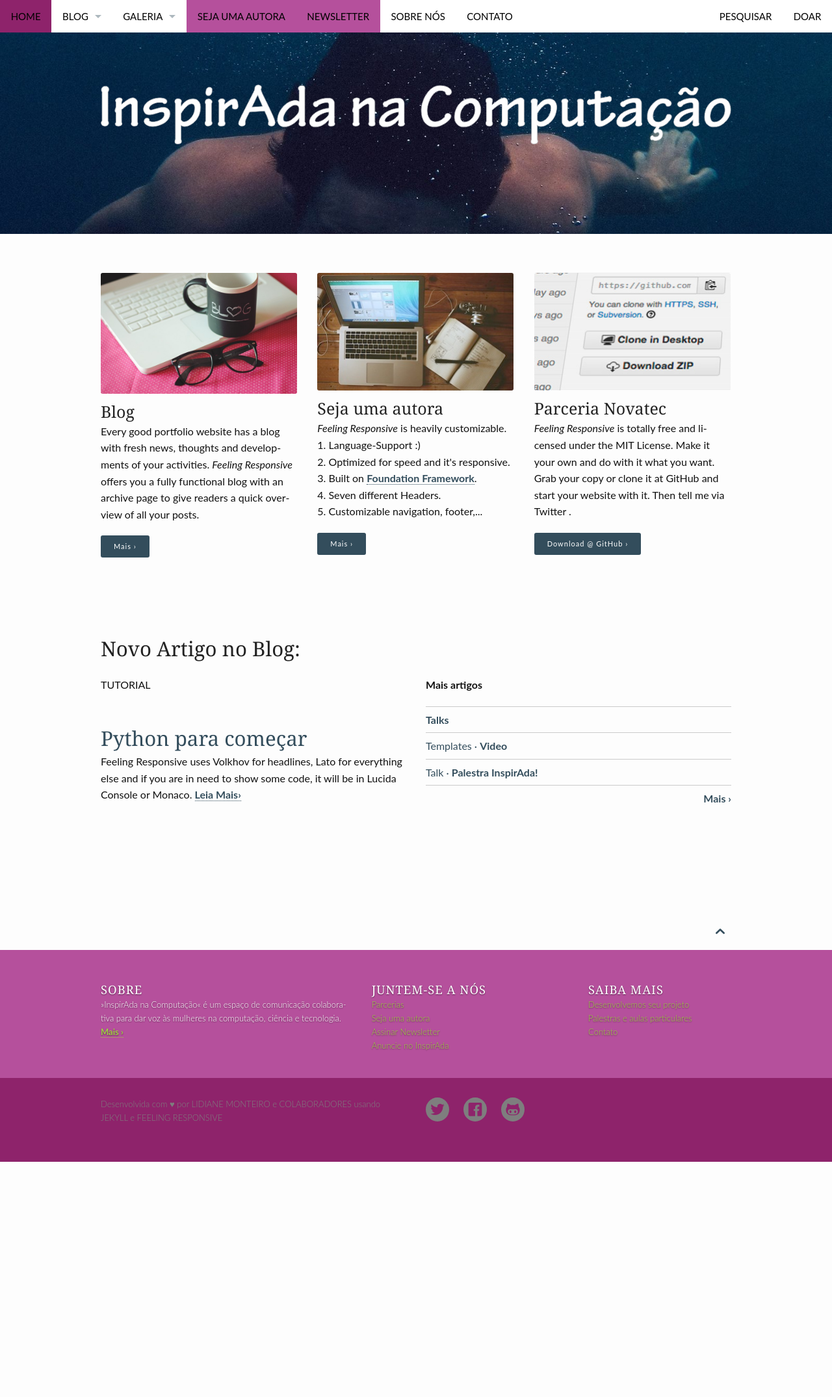
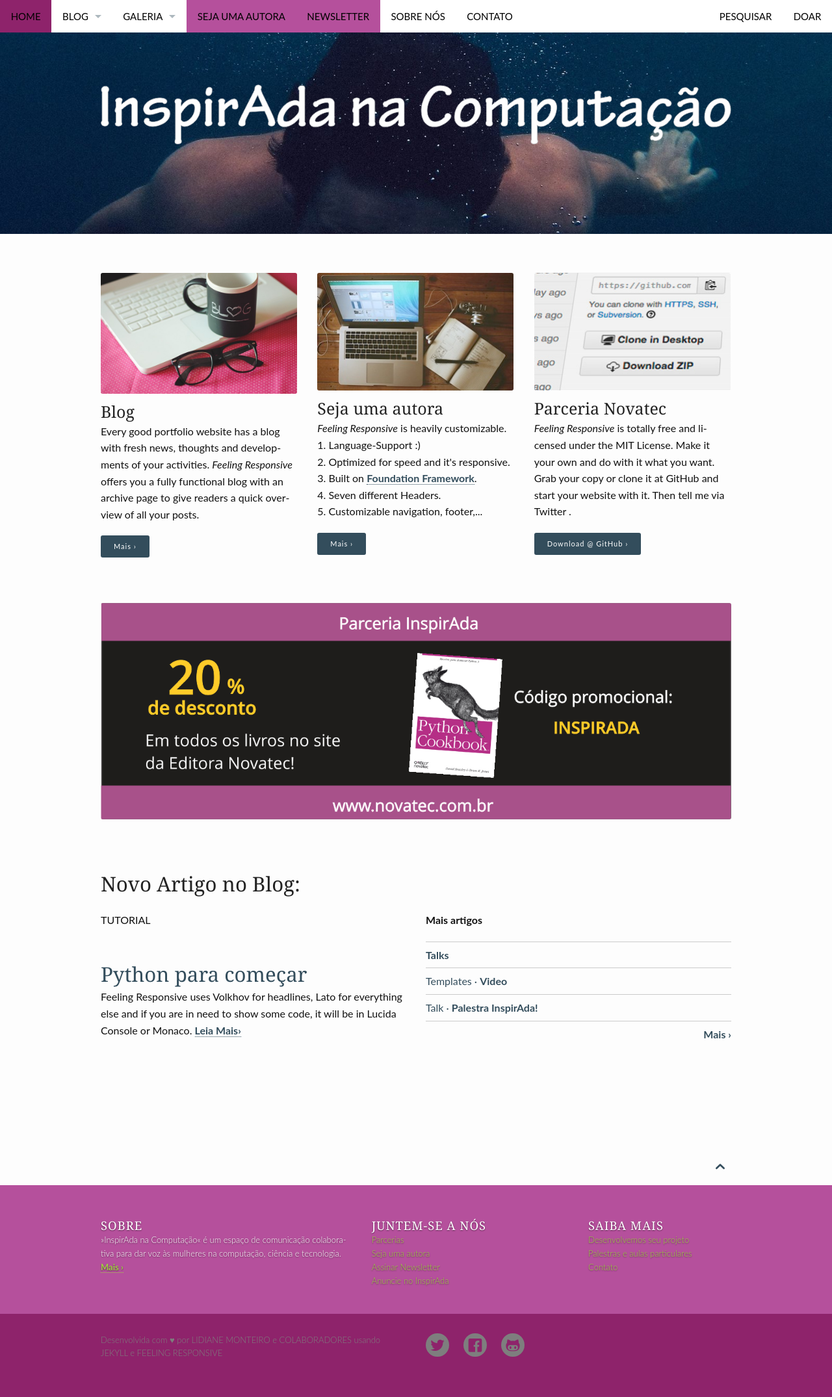
Before and after one commit to inspiradanacomputacao/inspiradanacomputacao.github.io, a Jekyll site: the page built from index.md, in a window 1280 px wide. Shown: the whole page at 65% size. Built offline with Jekyll 4.4.1, drawn with Linux system fonts in a browser that asks for light colours; before the commit the page ends 1788 px from its top, so only the background shows below that.

Commit message:
#18 alterando layout da pagina inicial

```diff
--- a/_layouts/frontpage.html
+++ b/_layouts/frontpage.html
@@ -54,6 +54,13 @@
 {% endcomment %}
 
 {% unless site.posts == empty %}
+
+ <div class="row t30 b20 homepage">
+        <div class="small-12 columns">
+            <a href="http://novatec.com.br" target="_blank"><img  width="970" src="https://inspiradanacomputacao.github.io/images/banner2.png"/></a>
+        </div><!-- /.small-12.columns -->
+</div><!-- /.row -->
+
     <div class="row t30 b20 homepage">
         <div class="small-12 columns">
             {% for post in site.posts limit:1 %}
```
